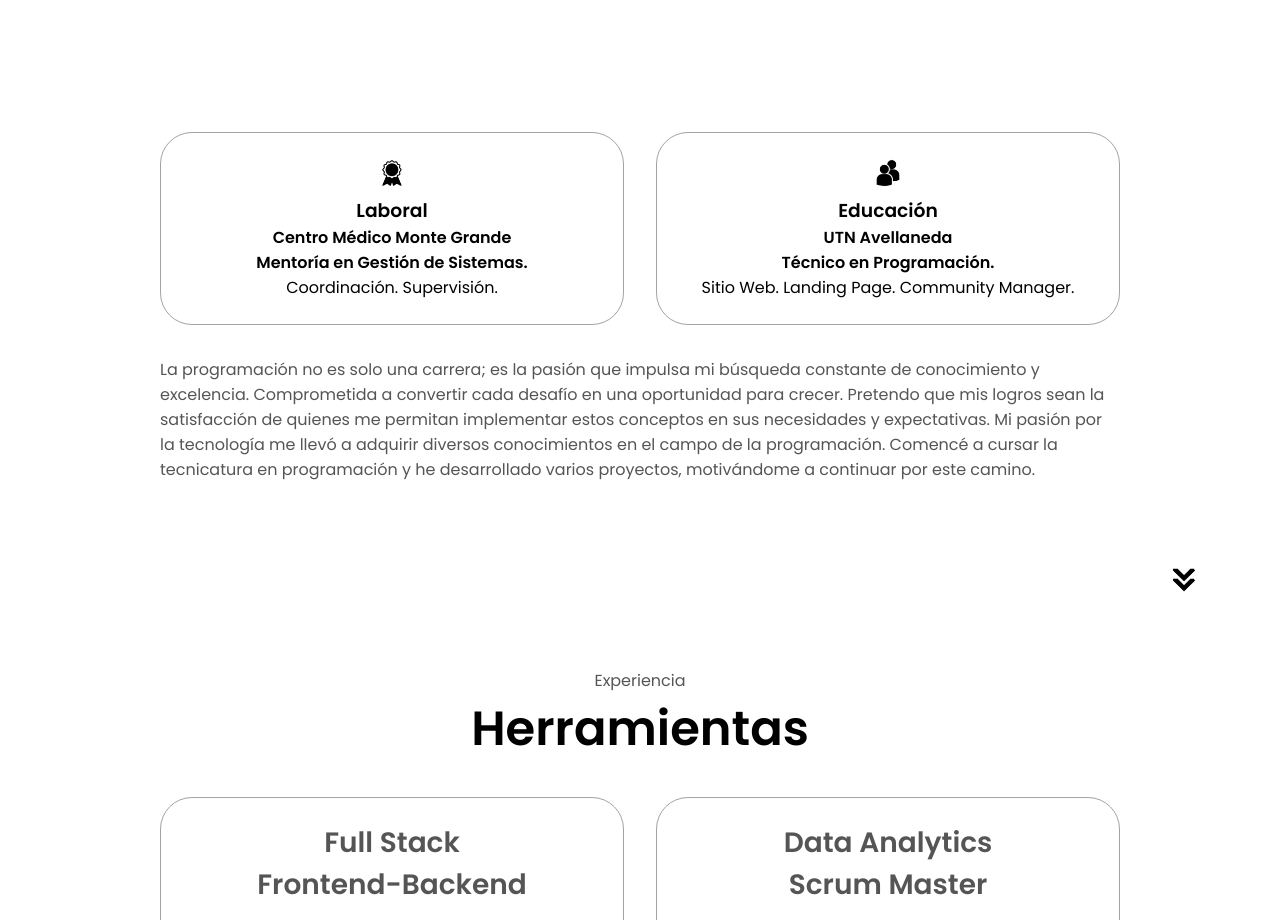
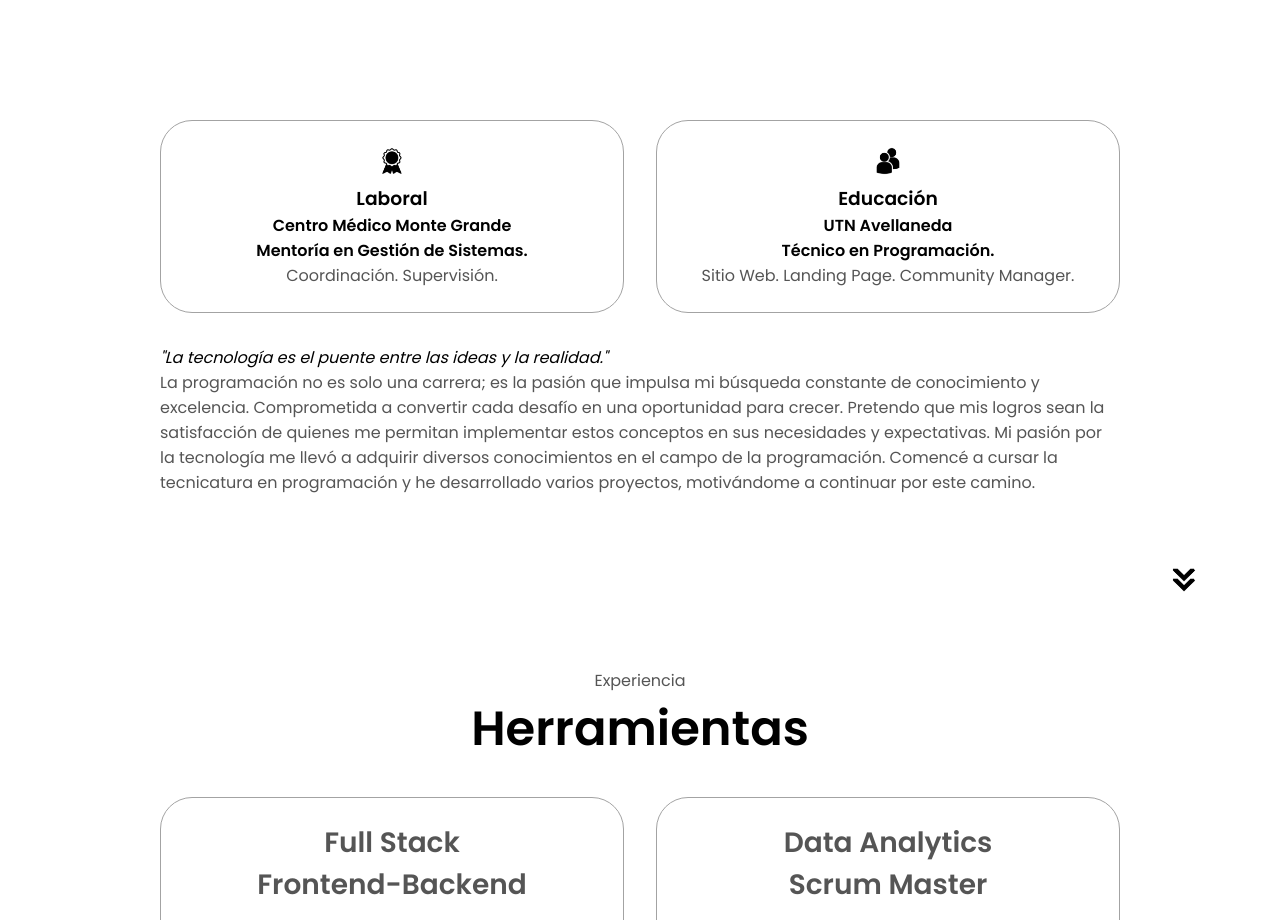
Before and after one commit to mabelpertot/Portfolio, a plain HTML site: page index.html in a window 1280 px wide. Shown: the part 1028-1948 px from the top of the page. Drawn offline with Linux system fonts and the light colour scheme.

Commit message:
actualizacion

```diff
--- a/index.html
+++ b/index.html
@@ -72,7 +72,7 @@
       </div>
     </section>
     <section id="about">
-      <p class="section__text__p1"></h3>Sobre Mí</h3>
+      <p class="section__text__p1">Sobre Mí</p>
       <h1 class="title">Actualmente.</h1>
       <div class="section-container">
         <div class="about-details-container">
@@ -85,7 +85,7 @@
             />
             <h3>Laboral</h3>
             <h4>Centro Médico Monte Grande<br/>Mentoría en Gestión de Sistemas.</h4>
-                </p>Coordinación.  Supervisión.</p>
+            <p>Coordinación. Supervisión.</p>
         </div>
         <div class="details-container">
           <img
@@ -95,10 +95,13 @@
           />
           <h3>Educación</h3>
           <h4>UTN Avellaneda<br/>Técnico en Programación.</h4>
-                </p>Sitio Web. Landing Page. Community Manager.</p>
+          <p>Sitio Web. Landing Page. Community Manager.</p>
         </div>
       </div>
       <div class="text-container">
+          <blockquote>
+            <em>"La tecnología es el puente entre las ideas y la realidad."</em>
+          </blockquote>
           <p>
             La programación no es solo una carrera; es la pasión que impulsa mi búsqueda constante
             de conocimiento y excelencia. Comprometida a convertir cada desafío en una oportunidad
```
Lines whose indentation alone changed are shown as unchanged.
